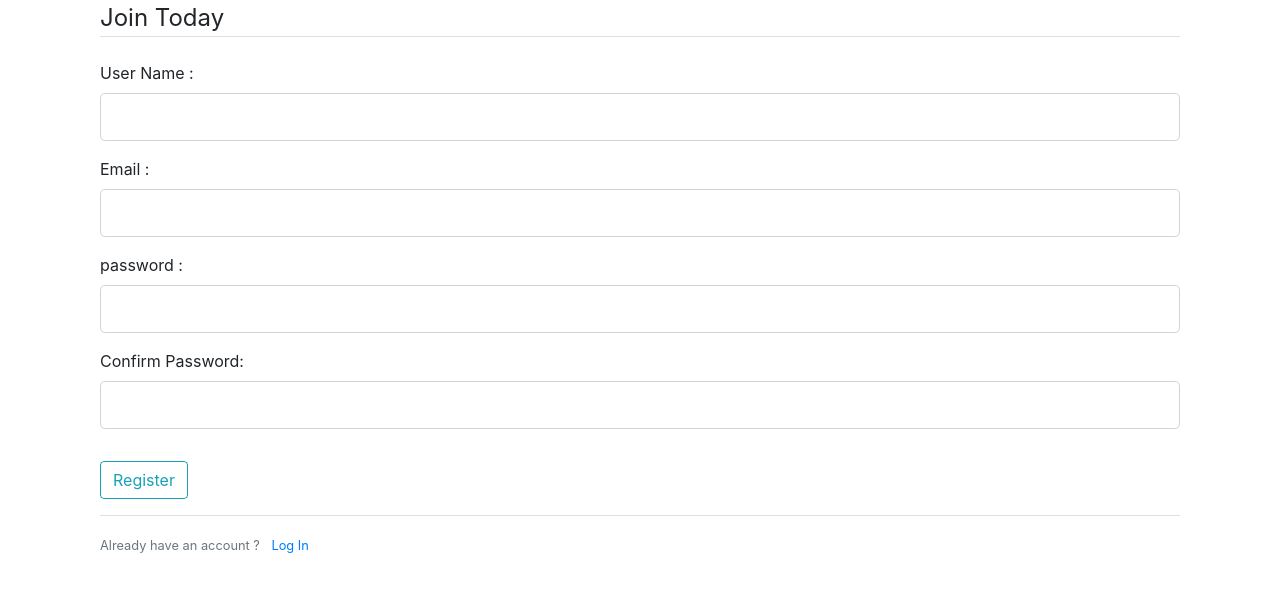
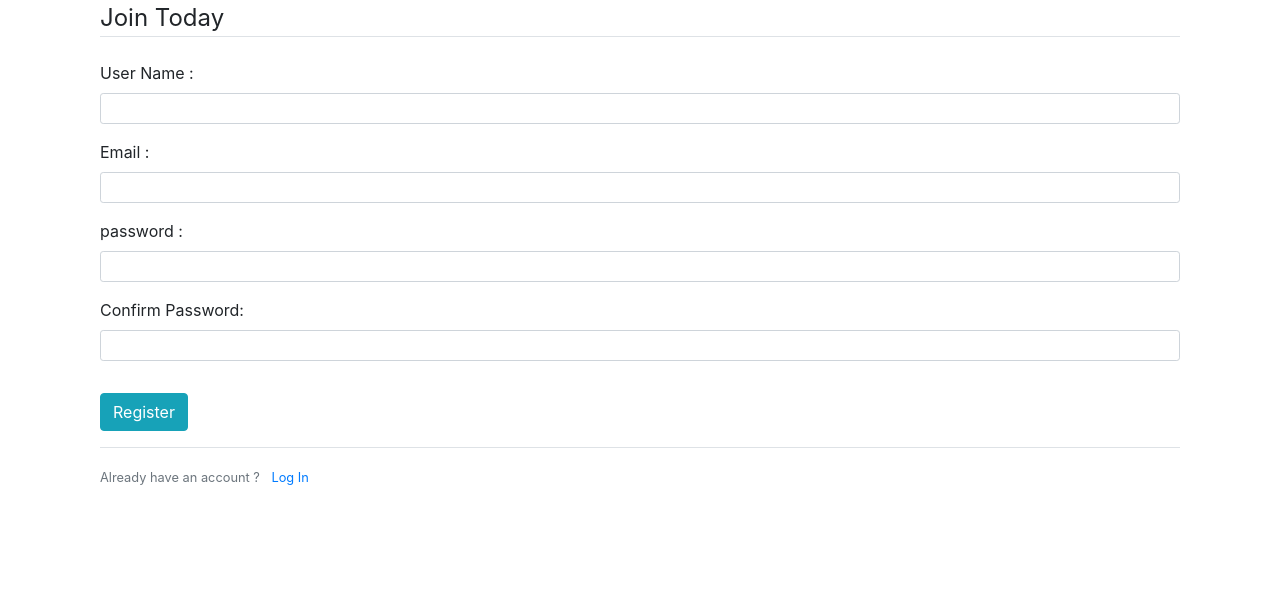
Before and after one commit to viralsir/flask_siddharth, a Flask app: template templates/register.html in a window 1280 px wide. Shown: the part 56-648 px from the top of the page. Run offline with Flask 2, Linux system fonts and the light colour scheme; the template is opened without the code that fills it: values that come from a table or form of the project are taken from there, others are empty; some libraries are stand-ins or nearby versions.

Commit message:
i have added model and forms.py file into the projects.

```diff
--- a/flask_blog.py
+++ b/flask_blog.py
@@ -1,8 +1,12 @@
-from  flask import Flask,render_template
+from  flask import Flask,render_template,redirect,url_for
 from forms import RegisterForm
+from flask_sqlalchemy import SQLAlchemy
 
 app=Flask(__name__)
+db=SQLAlchemy(app)
 app.config['SECRET_KEY']='12345'
+app.config['SQLALCHEMY_DATABASE_URI']="postgresql://postgres:1234@localhost:5432/BLOGDB"
+
 posts=[
     {
         "author":"vimal shah",
@@ -29,9 +33,13 @@ def Home():
 def about():
     return render_template("about.html",title="About")
 
-@app.route("/register")
-def register():
+@app.route("/user_register",methods=['GET','POST'])
+def register1():
     form=RegisterForm()
+    if form.validate_on_submit():
+        title="about - "+ str(form.username)
+        return redirect(url_for('about'),title=title)
+
     return render_template("register.html",form=form)
 
 
--- a/templates/layout.html
+++ b/templates/layout.html
@@ -46,7 +46,7 @@
 
       </div>
         <div class="navbar-nav">
-             <a class="nav-link" href="#">Register </a>
+             <a class="nav-link" href="{{ url_for('register1') }}">Register </a>
              <a class="nav-link" href="#">Login </a>
         </div>
         <!-- <form class="form-inline">
--- a/templates/register.html
+++ b/templates/register.html
@@ -9,26 +9,61 @@
                 </legend>
                 <div class="form-group">
                     {{form.username.label(class="form-control-label")}}
-                    {{form.username(class="form-control form-control-lg")}}
+                    {% if form.username.errors %}
+                         {{form.username(class="form-control form-control-sm is-invalid")}}
+                         <div class="invalid-feedback">
+                            {% for error in form.username.errors %}
+                                <span>{{ error }}</span>
+                            {% endfor %}
+                        </div>
+                    {% else %}
+                             {{form.username(class="form-control form-control-sm")}}
+                    {% endif %}
 
-
-                </div>
+               </div>
                 <div class="form-group">
                     {{form.email.label(class="form-control-label")}}
-                    {{form.email(class="form-control form-control-lg")}}
+                    {% if form.email.errors %}
+                         {{form.email(class="form-control form-control-sm is-invalid")}}
+                         <div class="invalid-feedback">
+                            {% for error in form.email.errors %}
+                                <span>{{ error }}</span>
+                            {% endfor %}
+                        </div>
+                    {% else %}
+                             {{form.email(class="form-control form-control-sm")}}
+                    {% endif %}
 
 
 
                 </div>
                 <div class="form-group">
                     {{form.password.label(class="form-control-label")}}
-                    {{form.password(class="form-control form-control-lg")}}
+                    {% if form.password.errors %}
+                         {{form.password(class="form-control form-control-sm is-invalid")}}
+                         <div class="invalid-feedback">
+                            {% for error in form.password.errors %}
+                                <span>{{ error }}</span>
+                            {% endfor %}
+                        </div>
+                    {% else %}
+                             {{form.password(class="form-control form-control-sm")}}
+                    {% endif %}
 
 
                 </div>
                 <div class="form-group">
                     {{form.confirm_password.label(class="form-control-label")}}
-                    {{form.confirm_password(class="form-control form-control-lg")}}
+                    {% if form.confirm_password.errors %}
+                         {{form.confirm_password(class="form-control form-control-sm is-invalid")}}
+                         <div class="invalid-feedback">
+                            {% for error in form.confirm_password.errors %}
+                                <span>{{ error }}</span>
+                            {% endfor %}
+                        </div>
+                    {% else %}
+                             {{form.confirm_password(class="form-control form-control-sm")}}
+                    {% endif %}
 
 
 
@@ -36,7 +71,7 @@
 
            </fieldset>
             <div class="form-group">
-                {{ form.submit(class="btn btn-outline-info")}}
+                {{ form.submit(class="btn btn-info")}}
             </div>
         </form>
         <div class="border-top pt-3">
```
Also changed, not shown: model.py (added, +10 -0 lines).
